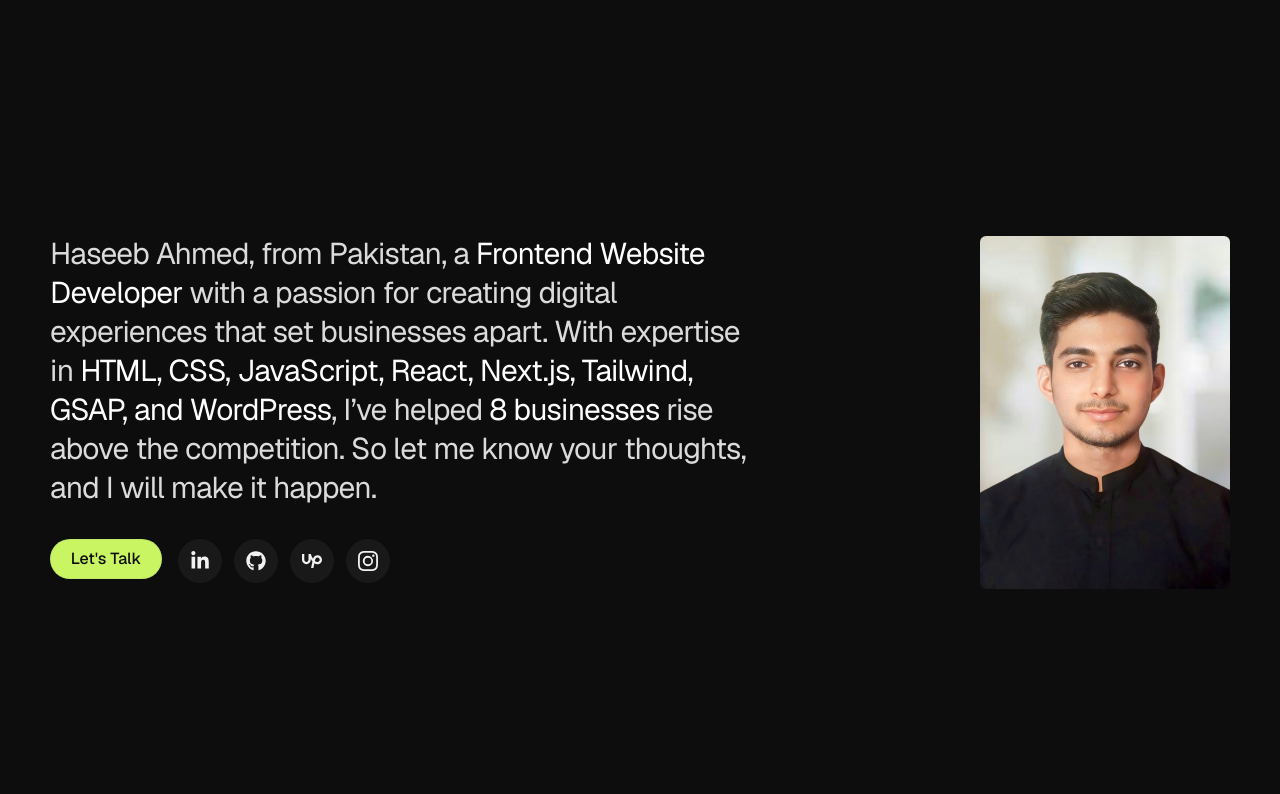
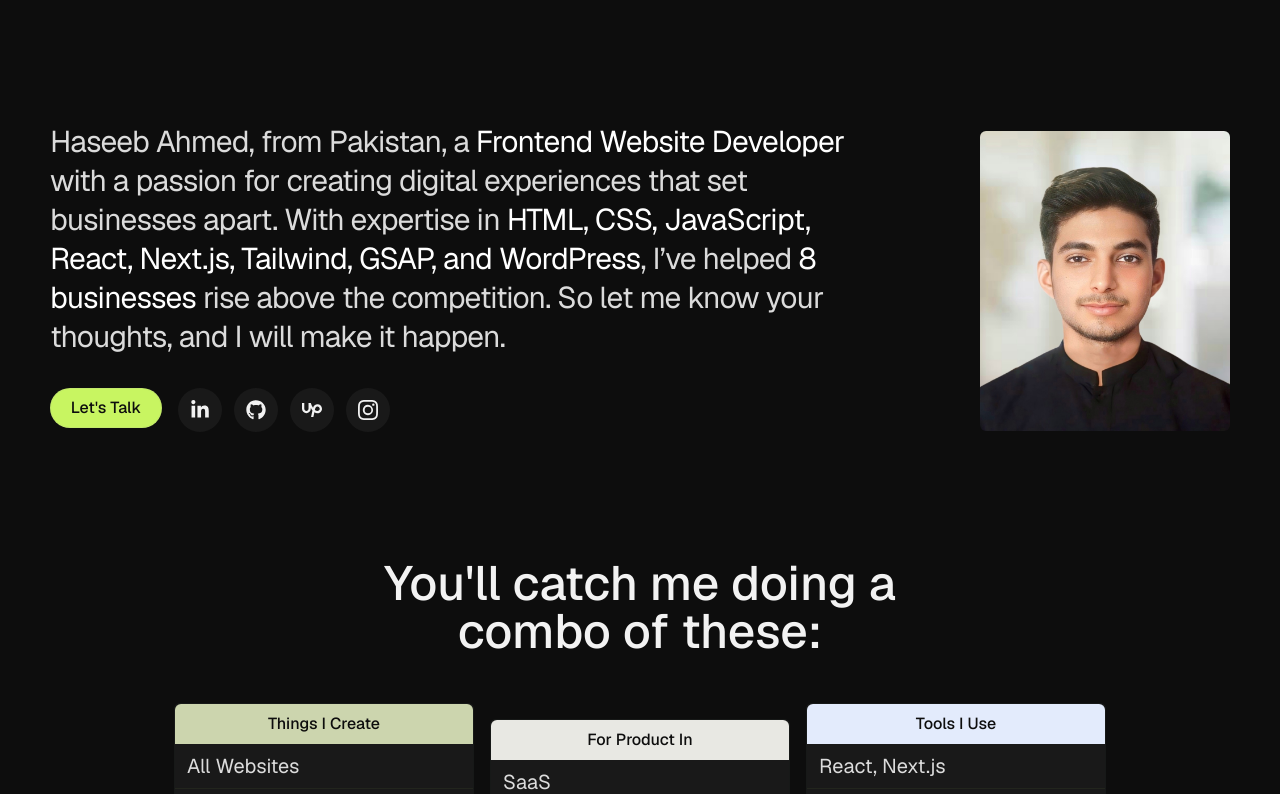
Before and after one commit to Haseeb-WebDeveloper/Personal-Portfolio, a Next.js app: page / in a window 1280 px wide. Shown: the part 926-1720 px from the top of the page. Built offline with nearby package versions, Linux system fonts and the light colour scheme.

Commit message:
call to action ui fixed

```diff
--- a/src/app/globals.css
+++ b/src/app/globals.css
@@ -17,7 +17,7 @@ html {
 }
 
 .section {
-  max-width: 1400px;
+  max-width: 1600px;
   padding: 0px 12px;
   margin: 0 auto;
 }
@@ -58,21 +58,21 @@ html {
 }
 
 
-.section-py {
-  padding: 30px 0 30px 0;
+/* .section-py {
+  padding: 30px auto;
 }
 
 @media (min-width: 768px) {
   .section-py {
-    padding: 40px 0 40px 0;
+    padding: 40px auto;
   }
 }
 
 @media (min-width: 1024px) {
   .section-py {
-    padding: 120px 0 120px 0;
+    padding: 120px auto;
   }
-}
+} */
 
 
 
--- a/src/components/sections/about.tsx
+++ b/src/components/sections/about.tsx
@@ -5,10 +5,10 @@ import UpDownButton from '../ui/up-down-button'
 
 const About = () => {
   return (
-    <section id='about' className='section  rounded-md'>
-      <div className='md:py-28 py-20 '>
+    <section id='about' className='section s rounded-md'>
+      <div className=''>
         <div className=' flex flex-col md:flex-row justify-between items-center gap-12'>
-            <div className='md:w-[60%] w-full flex flex-col gap-4'>
+            <div className='md:w-[70%] w-full flex flex-col gap-4'>
               {/* <div>
               <h1 className='border rounded-full px-3 w-fit bg-foreground/5 text-foreground/80 hover:text-foreground/90 transition-all duration-300 py-1 inline-flex text-sm font-normal leading-normal tracking-wide shadow-sm'>Frontend Website Developer</h1>
               </div> */}
@@ -25,7 +25,7 @@ const About = () => {
               </div>
             </div>
             <div id="image" className='flex flex-col md:flex-row gap-2 '>
-                <Image src='/haseeb.jpeg' alt='Haseeb Ahmed' width={500} height={500} className=' object-cover max-h-[450px] md:max-h-full object-top md:max-w-[250px] max-w-full rounded-md' />
+                <Image src='/haseeb.jpeg' alt='Haseeb Ahmed' width={500} height={500} className=' object-cover max-h-[450px] md:max-h-[300px] object-top md:max-w-[250px] max-w-full rounded-md' />
                 {/* <Image src='/bg.jpeg' alt='Haseeb Ahmed' width={500} height={500} className='bg-green-500   rounded-md md:w-[300px] md:h-[300px]' /> */}
             </div>
         </div>
--- a/src/components/sections/call-to-action.tsx
+++ b/src/components/sections/call-to-action.tsx
@@ -21,7 +21,7 @@ function CallToAction() {
                                 <UpDownButton text="Let's Talk" />
                             </div>
                         </div>
-                        <div className="nd:w-[40%] w-full h-full flex justify-center items-end">
+                        <div className="md:w-[40%] w-full h-full flex justify-center items-end">
                             <Image src="/contact.svg" alt="" width={600} height={600} className="object-contain w-full h-full"/>
                         </div>
                     </div>
```
